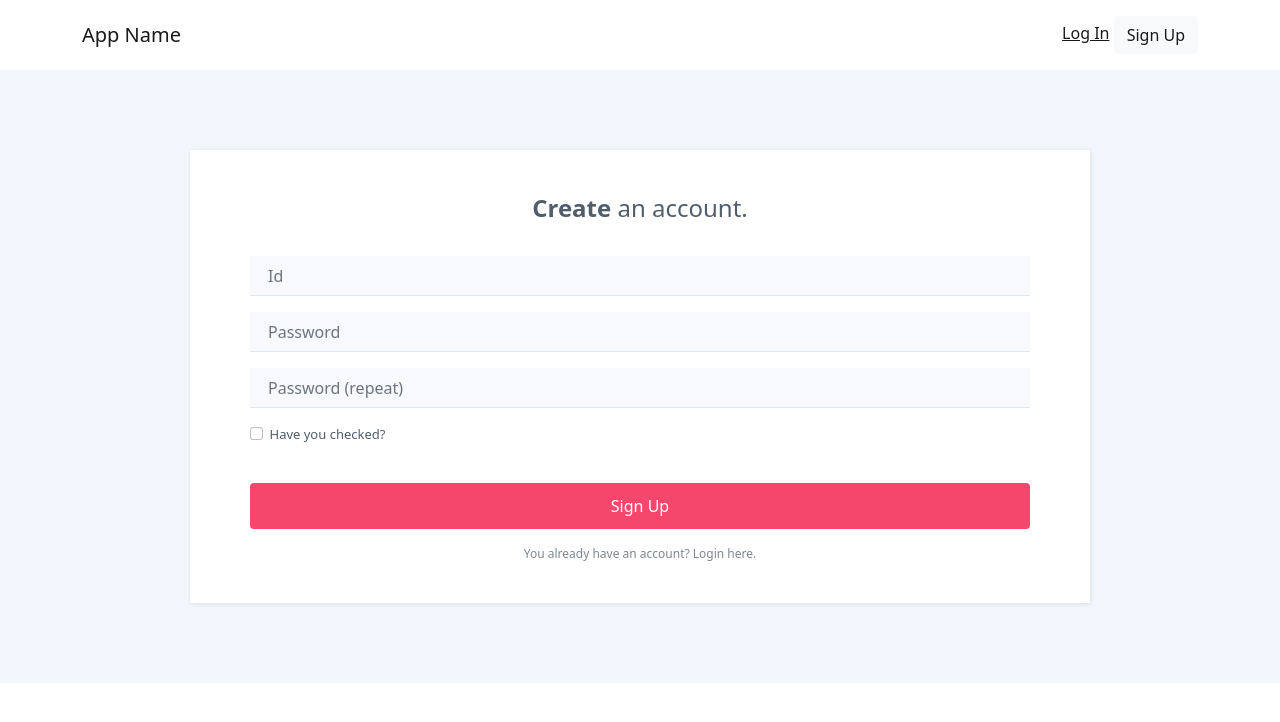
After one commit to nakashi94/Meat, a Flask app: page /register in a window 1280 px wide. The commit adds this page. Shown: the top 722 px of the page. Run offline with Flask 2, Linux system fonts and the light colour scheme.

Commit message:
create register_form

```diff
--- a/app.py
+++ b/app.py
@@ -8,8 +8,22 @@ name_list = {"hoge": "hogepiyo"}
 
 @app.route("/", methods=["GET", "POST"])
 def index():
-    title = "Test"
-    return render_template("index.html", title=title)
+    title = "home"
+    return render_template(
+        "login.html", title=title
+    )  # login.htmlをindex.html(アプリのホーム画面)に変える
+
+
+@app.route("/login", methods=["GET", "POST"])
+def login():
+    title = "Login"
+    return render_template("login.html", title=title)
+
+
+@app.route("/register", methods=["GET", "POST"])
+def register():
+    title = "Register-form"
+    return render_template("register.html", title=title)
 
 
 if __name__ == "__main__":
--- /dev/null
+++ b/static/css/Registration-Form.css
@@ -0,0 +1,77 @@
+.register {
+  background: #f1f7fc;
+  padding: 80px 0;
+}
+
+.register .form-container {
+  display: table;
+  max-width: 900px;
+  width: 90%;
+  margin: 0 auto;
+  box-shadow: 1px 1px 5px rgba(0,0,0,0.1);
+}
+
+.register form {
+  display: table-cell;
+  width: 400px;
+  background-color: #ffffff;
+  padding: 40px 60px;
+  color: #505e6c;
+}
+
+@media (max-width:991px) {
+  .register form {
+    padding: 40px;
+  }
+}
+
+.register form h2 {
+  font-size: 24px;
+  line-height: 1.5;
+  margin-bottom: 30px;
+}
+
+.register form .form-control {
+  background: #f7f9fc;
+  border: none;
+  border-bottom: 1px solid #dfe7f1;
+  border-radius: 0;
+  box-shadow: none;
+  outline: none;
+  color: inherit;
+  text-indent: 6px;
+  height: 40px;
+}
+
+.register form .form-check {
+  font-size: 13px;
+  line-height: 20px;
+}
+
+.register form .btn-primary {
+  background: #f4476b;
+  border: none;
+  border-radius: 4px;
+  padding: 11px;
+  box-shadow: none;
+  margin-top: 35px;
+  text-shadow: none;
+  outline: none !important;
+}
+
+.register form .btn-primary:hover, .register form .btn-primary:active {
+  background: #eb3b60;
+}
+
+.register form .btn-primary:active {
+  transform: translateY(1px);
+}
+
+.register form .already {
+  display: block;
+  text-align: center;
+  font-size: 12px;
+  color: #6f7a85;
+  opacity: 0.9;
+  text-decoration: none;
+}
--- a/templates/layout.html
+++ b/templates/layout.html
@@ -7,8 +7,9 @@
     <title>{% block title %}{% endblock %}</title>
     <link rel="stylesheet" href="https://cdn.jsdelivr.net/npm/bootstrap@5.1.0/dist/css/bootstrap.min.css">
     <link rel="stylesheet" href="https://cdnjs.cloudflare.com/ajax/libs/ionicons/2.0.1/css/ionicons.min.css">
-    <link rel="stylesheet" href="/static/css/Login-Form-Dark.css">
-    <link rel="stylesheet" href="/static/css/style.css">
+    <link rel="stylesheet" href="{{url_for('static',filename='css/Login-Form-Dark.css')}}">
+    <link rel="stylesheet" href="{{url_for('static',filename='css/Registration-Form.css')}}">
+    <link rel="stylesheet" href="{{url_for('static',filename='css/Navigation=with-Button.css')}}">
   </head>
 
   <body>
--- /dev/null
+++ b/templates/register.html
@@ -0,0 +1,44 @@
+{% extends "layout.html" %}
+<!--登録画面-->
+{% block title %}
+{{title}}
+{% endblock %}
+
+{% block headline %}
+<nav class="navbar navbar-light navbar-expand-md navigation-clean-button">
+    <div class="container"><a class="navbar-brand" href="/">App Name</a><button data-bs-toggle="collapse"
+            data-bs-target="#navcol-1" class="navbar-toggler"><span class="visually-hidden">Toggle
+                navigation</span><span class="navbar-toggler-icon"></span></button>
+        <div class="collapse navbar-collapse" id="navcol-1">
+            <ul class="navbar-nav me-auto">
+                <li class="nav-item"></li>
+                <li class="nav-item"></li>
+                <li class="nav-item dropdown"></li>
+            </ul>
+            <span class="navbar-text actions"><a class="login" href="/login">Log In</a>
+                <a class="btn btn-light action-button" role="button" href="/register">Sign Up</a></span>
+        </div>
+    </div>
+</nav>
+{% endblock %}
+
+{% block content %}
+<section class="register">
+    <div class="form-container">
+        <form method="post">
+            <h2 class="text-center"><strong>Create</strong> an account.</h2>
+            <div class="mb-3"><input class="form-control" type="id" name="id" placeholder="Id"></div>
+            <div class="mb-3"><input class="form-control" type="password" name="password" placeholder="Password">
+            </div>
+            <div class="mb-3"><input class="form-control" type="password" name="password-repeat"
+                    placeholder="Password (repeat)"></div>
+            <div class="mb-3">
+                <div class="form-check"><label class="form-check-label"><input class="form-check-input"
+                            type="checkbox">Have you checked?</label></div>
+            </div>
+            <div class="mb-3"><button class="btn btn-primary d-block w-100" type="submit">Sign Up</button></div>
+            <a class="already" href="">You already have an account? Login here.</a>
+        </form>
+    </div>
+</section>
+{% endblock %}
```
Also changed, not shown: static/css/Navigation-with-Button.css (added, +105 -0 lines), templates/index.html (+1 -23 lines), templates/login.html (added, +37 -0 lines), README.md, 1 other file.
